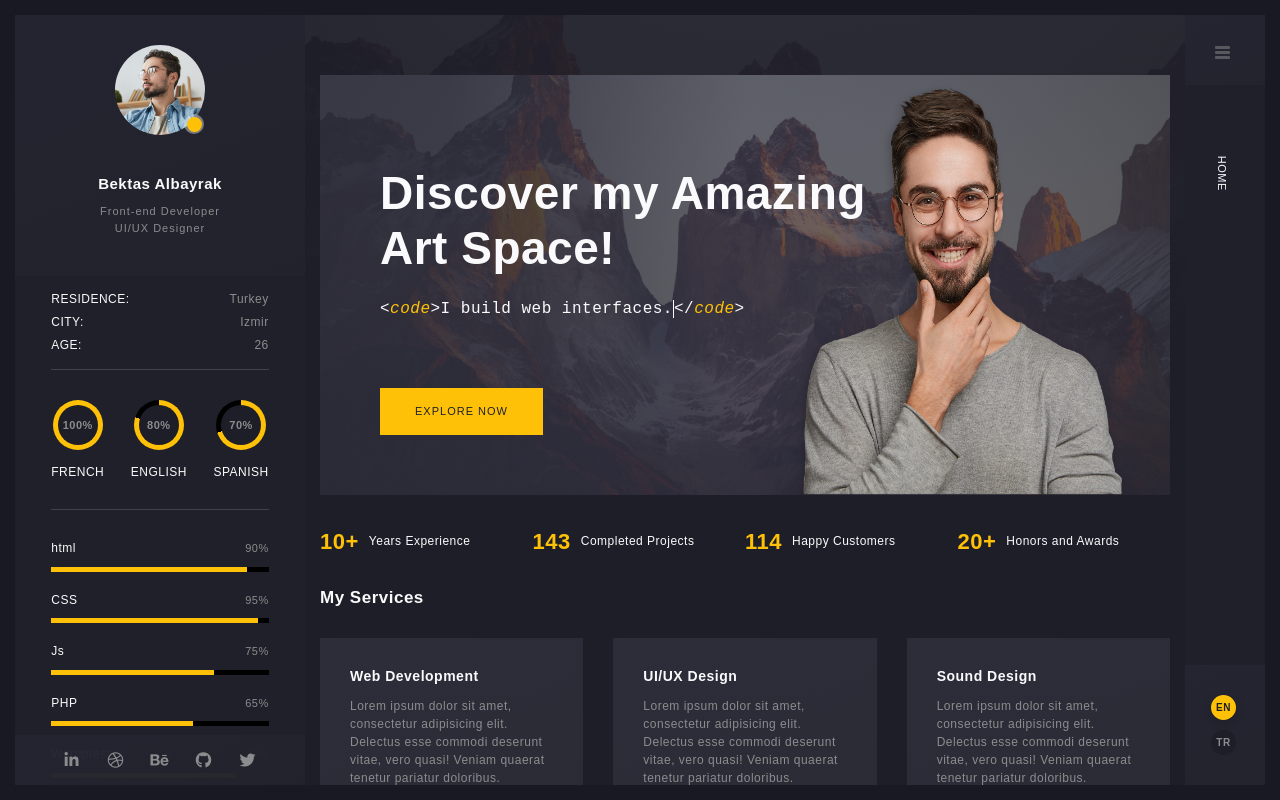
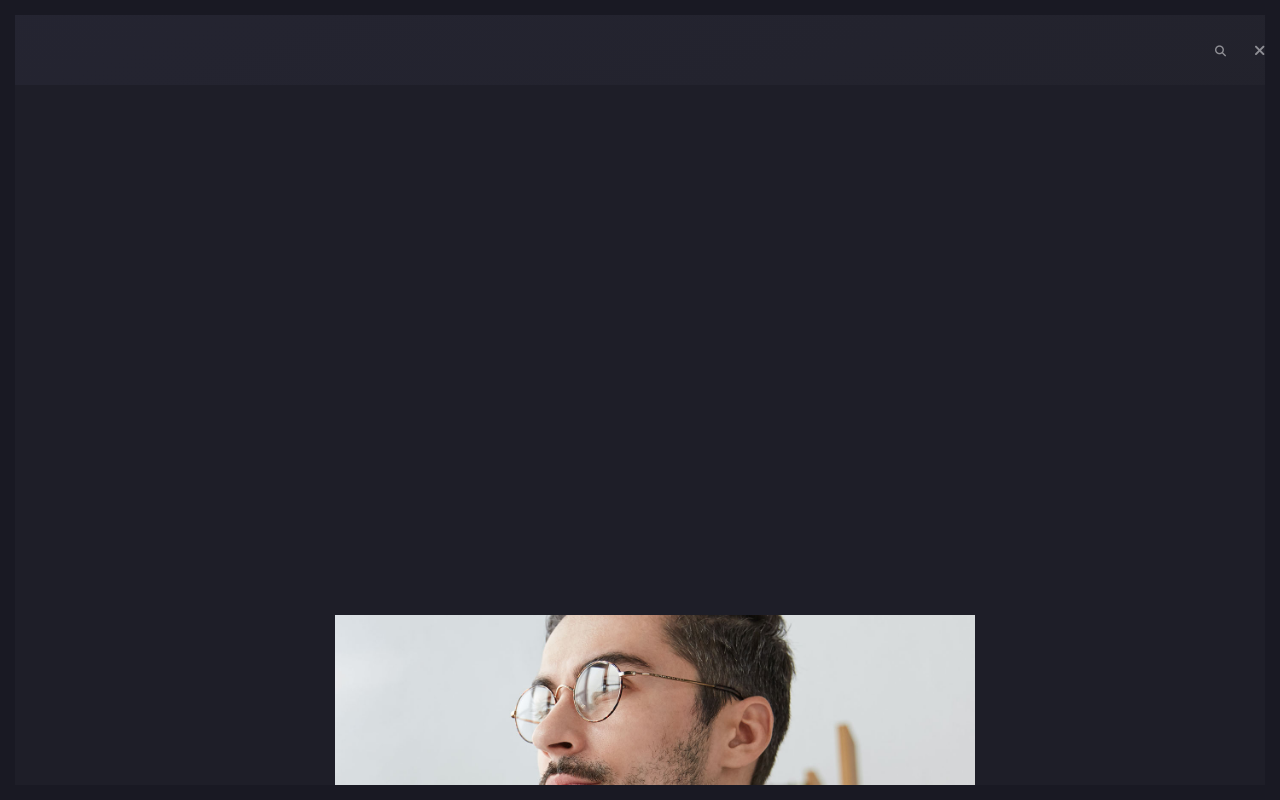
Before and after one commit to albayrakbektas/arter, a Vue app: page / in a window 1280 px wide. Built offline with nearby package versions, Linux system fonts and the light colour scheme.

Commit message:
create full screen image

```diff
--- a/src/App.vue
+++ b/src/App.vue
@@ -3,6 +3,7 @@
     <LandingPage v-if="$store.state.loadingPage" />
     <div class="app-content" v-else>
       <MainView />
+      <FullScreen />
     </div>
   </div>
 </template>
@@ -169,8 +170,9 @@ li {
 <script>
 import LandingPage from "@/views/LandingPage";
 import MainView from "@/views/MainView";
+import FullScreen from "@/components/FullScreen";
 export default {
-  components: { MainView, LandingPage },
+  components: { FullScreen, MainView, LandingPage },
   methods: {
     changeMenuVisiblity(direction) {
       if (direction === "left") {
--- /dev/null
+++ b/src/components/FullScreen.vue
@@ -0,0 +1,136 @@
+<template>
+  <div class="full-screen-image-container">
+    <div class="full-screen-image">
+      <div class="fsi-header-container bg-linear">
+        <div class="fsih-icon-container">
+          <i @click="changeZoom" class="fa-solid fa-magnifying-glass"></i>
+        </div>
+        <div class="fsih-icon-container">
+          <i class="fa-solid fa-xmark"></i>
+        </div>
+      </div>
+      <div class="img-rel">
+        <img
+          class="fsi"
+          :class="[{ 'fsi-zoom-in': isZoom }]"
+          src="../assets/img/face-1.jpeg"
+          alt="profile picture"
+        />
+      </div>
+    </div>
+  </div>
+</template>
+
+<script>
+export default {
+  name: "FullScreen",
+  data() {
+    return {
+      isZoom: false,
+    };
+  },
+  methods: {
+    changeZoom() {
+      this.isZoom = !this.isZoom;
+    },
+  },
+};
+</script>
+
+<style lang="scss" scoped>
+.full-screen-image-container {
+  position: absolute;
+  height: 100vh;
+  width: 100vw;
+  z-index: 9999999;
+  background-color: #1e1e28;
+  left: 0;
+  top: 0;
+  overflow: hidden;
+}
+.fsi-header-container {
+  position: absolute;
+  top: 0;
+  left: 0;
+  right: 0;
+  height: 70px;
+  width: 100%;
+  display: flex;
+  justify-content: end;
+  align-items: center;
+  z-index: 999;
+}
+.fsih-icon-container {
+  display: flex;
+  align-items: center;
+  height: 40px;
+  width: 40px;
+}
+.full-screen-image {
+  position: relative;
+  height: 50vh;
+  width: 100vw;
+  display: grid;
+}
+.img-rel {
+  position: relative;
+  overflow: auto;
+  width: 100vw;
+  height: 100vh;
+}
+.fsi {
+  position: absolute;
+  left: 0;
+  right: 0;
+  width: 100vw;
+  object-fit: cover;
+  cursor: zoom-in;
+  transform: translateY(50%);
+}
+.fsi-zoom-in {
+  scale: 1.5;
+  cursor: grab;
+  cursor: -o-grab;
+  cursor: -moz-grab;
+  cursor: -webkit-grab;
+  max-width: none;
+  max-height: none;
+  //width: 100%;
+  //height: 100%;
+}
+i {
+  color: #fafafc;
+  opacity: 0.5;
+  transition: 0.4s ease-in-out;
+  :first-child {
+    font-size: 18px;
+  }
+  &:hover {
+    opacity: 1;
+  }
+}
+i.fa-magnifying-glass {
+  font-size: 11px;
+  &:focus {
+    .fsi {
+      scale: 1.2;
+    }
+  }
+}
+i.fa-xmark {
+  font-size: 15px;
+}
+@media (min-width: 900px) {
+  .full-screen-image-container {
+    height: calc(100vh - 30px);
+    width: calc(100vw - 30px);
+  }
+  .fsi {
+    top: 50%;
+    left: 50%;
+    height: 50vh;
+    width: 50vw;
+    transform: translate3d(-50%, 50%, 0);
+  }
+}
+</style>
--- a/src/components/MenuLeft/ProfileAvatar.vue
+++ b/src/components/MenuLeft/ProfileAvatar.vue
@@ -22,7 +22,6 @@ export default {
   width: 90px;
   position: relative;
   margin-bottom: 15px;
-
   * {
     height: 100%;
     width: 100%;
```
